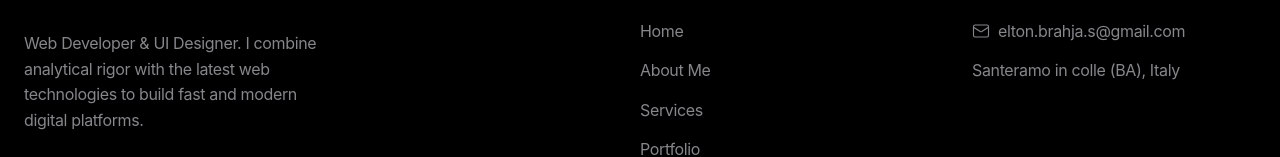
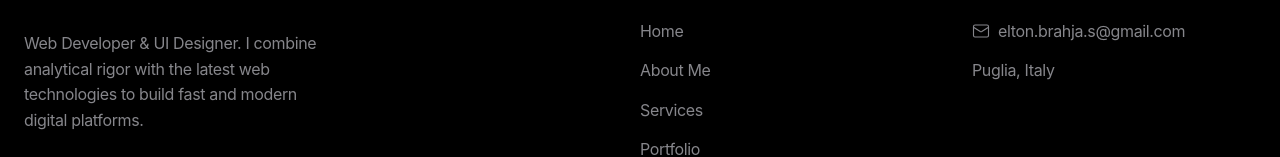
Before and after one commit to eltonbrahja/myPortfolio, a React (Vite) app: page /en in a window 1280 px wide. Shown: the part 6687-6844 px from the top of the page. Built offline with nearby package versions, Linux system fonts and the light colour scheme.

Commit message:
rimozione

```diff
--- a/src/components/Footer.jsx
+++ b/src/components/Footer.jsx
@@ -50,7 +50,7 @@ const Footer = () => {
                   <Mail size={18} strokeWidth={1.5} /> elton.brahja.s@gmail.com
                 </a>
               </li>
-              <li>{language === 'it' ? 'Santeramo in colle (BA), Italia' : 'Santeramo in colle (BA), Italy'}</li>
+              <li>{language === 'it' ? 'Puglia, Italia' : 'Puglia, Italy'}</li>
             </ul>
           </div>
 
--- a/src/locales/translations.js
+++ b/src/locales/translations.js
@@ -256,7 +256,7 @@ const translations = {
       emailLabel: "Email",
       phoneLabel: "Telefono",
       locationLabel: "Sede Operativa",
-      locationDesc: "Santeramo in colle (BA), Italia",
+      locationDesc: "Puglia, Italia",
       form: {
         name: "Nome",
         namePlace: "Il tuo nome",
@@ -298,7 +298,7 @@ const translations = {
       sections: [
         {
           title: "1. Titolare del Trattamento",
-          content: "Il titolare del trattamento dei dati è <strong>Elton Brahja</strong>.<br/>Sede: Santeramo in colle (BA), Italia.<br/>Email di contatto: <a href=\"mailto:elton.brahja.s@gmail.com\">elton.brahja.s@gmail.com</a>"
+          content: "Il titolare del trattamento dei dati è <strong>Elton Brahja</strong>.<br/>Sede: Puglia, Italia.<br/>Email di contatto: <a href=\"mailto:elton.brahja.s@gmail.com\">elton.brahja.s@gmail.com</a>"
         },
         {
           title: "2. Quali dati raccogliamo e perché",
@@ -627,7 +627,7 @@ const translations = {
       emailLabel: "Email",
       phoneLabel: "Phone",
       locationLabel: "Operational Office",
-      locationDesc: "Santeramo in colle (BA), Italy",
+      locationDesc: "Puglia, Italy",
       form: {
         name: "Name",
         namePlace: "Your name",
@@ -669,7 +669,7 @@ const translations = {
       sections: [
         {
           title: "1. Data Controller",
-          content: "The data controller is <strong>Elton Brahja</strong>.<br/>Based in: Santeramo in colle (BA), Italy.<br/>Contact email: <a href=\"mailto:elton.brahja.s@gmail.com\">elton.brahja.s@gmail.com</a>"
+          content: "The data controller is <strong>Elton Brahja</strong>.<br/>Based in: Puglia, Italy.<br/>Contact email: <a href=\"mailto:elton.brahja.s@gmail.com\">elton.brahja.s@gmail.com</a>"
         },
         {
           title: "2. What data we collect and why",
```
